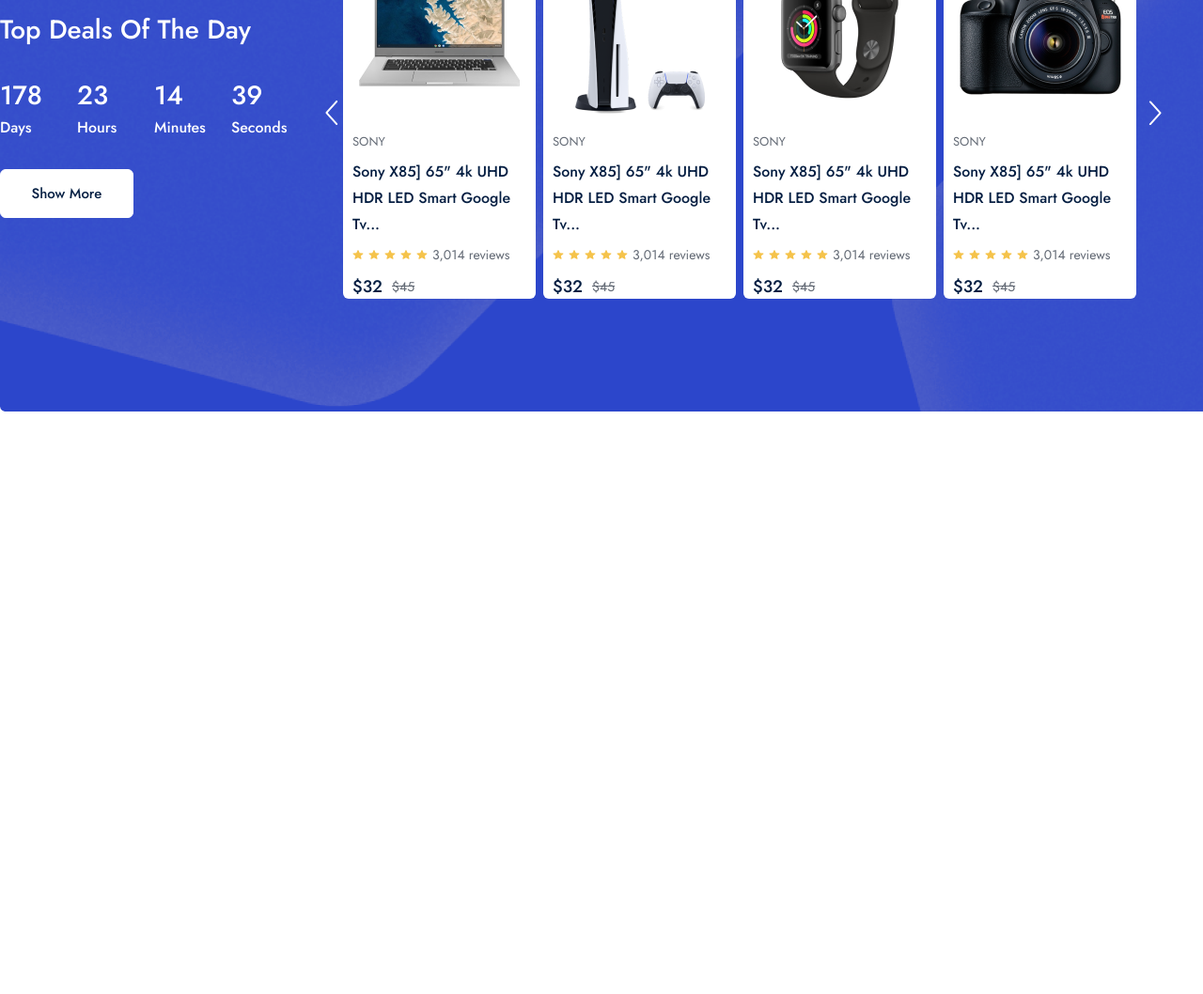
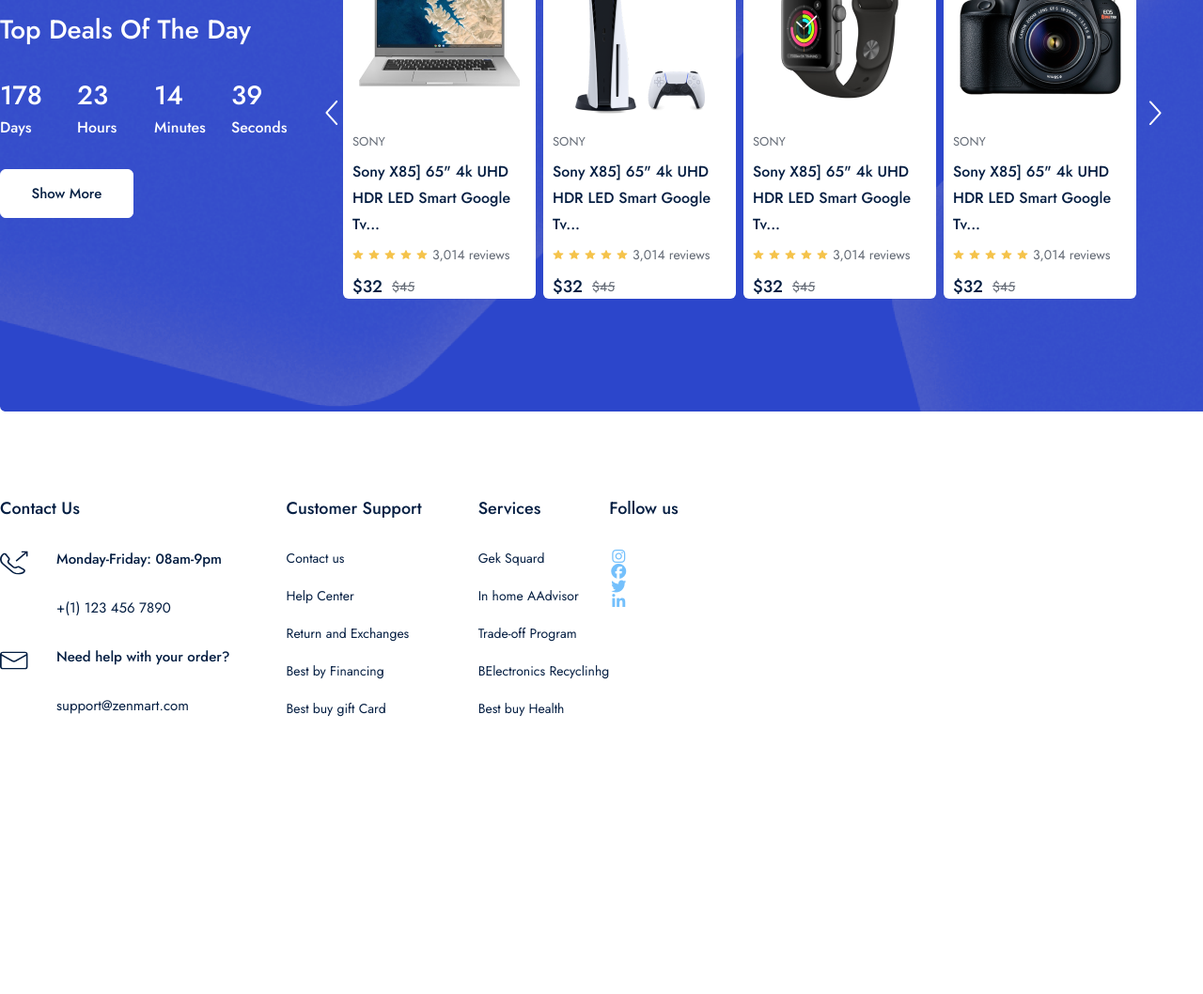
Before and after one commit to Rusha1910/Zenmart, a plain HTML site: page index.html in a window 1280 px wide. Shown: the part 3597-4655 px from the top of the page at 94% size. Before the commit the page ends 4095 px from the top, so only its background shows below. Drawn offline with Linux system fonts and the light colour scheme; files whose address does not match are found by name; a web font is replaced by a local one.

Commit message:
feat: comleated footer view

```diff
--- a/index.html
+++ b/index.html
@@ -9,6 +9,7 @@
 <link href="https://fonts.googleapis.com/css2?family=Jost:ital,wght@0,100..900;1,100..900&family=Playwrite+IT+Trad:wght@100..400&display=swap" rel="stylesheet">
     <link rel="stylesheet" href="./public/css/command.css"/>
     <link rel="stylesheet" href="./public/css/home.css"/>
+    <link rel="stylesheet" href="https://cdnjs.cloudflare.com/ajax/libs/font-awesome/7.3.1/css/all.css" integrity="sha512-x9WwyMYBnlXMNQ6kQ/Lyzu1NqIhLQKL5Oq6xByfXuRj7s9CskyCbLv/1IjqzJmXwFXWr0ov6jBV7Qbc0hh9nHg==" crossorigin="anonymous" referrerpolicy="no-referrer">
 </head>
 <body >
     <div class="navbar_frame">
@@ -737,5 +738,54 @@ Grey Aluminum Case with</p>
             </div>
         </div>
      </div>
+     <div class="footer_frame">
+        <div class="container">
+            <div class="footer_top">
+                 <div class="footer_content_box">
+                    <span class="footer_contact_title">Contact Us</span>
+                    <div class="footer_contact_main">
+                        <img src="./images/icons/phone-call.svg"/>
+                        <div>
+                            <strong>Monday-Friday: 08am-9pm</strong>
+                            <span>+(1) 123 456 7890</span>
+                        </div>
+                    </div>
+                    <div class="footer_contact_main">
+                        <img src="./images/icons/email.svg"/>
+                        <div>
+                            <strong>Need help with your order?</strong>
+                            <span>support@zenmart.com</span>
+                        </div>
+                    </div>
+            </div>
+            <div class="footer_support_box">
+                <span class="footer_contact_title">Customer Support</span>
+                <a>Contact us</a>
+                <a> Help Center</a>
+                <a> Return and Exchanges</a>
+                <a> Best by Financing</a>
+                <a> Best buy gift Card</a>
+            </div>
+            <div class="footer_support_box">
+                <span class="footer_contact_title">Services</span>
+                <a>Gek Squard</a>
+                <a> In home AAdvisor</a>
+                <a> Trade-off Program</a>
+                <a> BElectronics Recyclinhg</a>
+                <a> Best buy Health</a>
+            </div>
+            <div class="footer_media_box">
+                <div class="footer_media_main">
+                  <span class="footer_contact_title">Follow us</span>
+                </div>
+                <i class="fa-brands fa-instagram" style="color: rgb(116, 192, 252);"></i>
+                <i class="fa-brands fa-facebook" style="color: rgb(116, 192, 252);"></i>
+                <i class="fa-brands fa-twitter" style="color: rgb(116, 192, 252);"></i>
+                <i class="fa-brands fa-linkedin-in" style="color: rgb(116, 192, 252);"></i>
+                <div class="footer_media_main"></div>
+            </div>
+            <div class="footer_bottom"></div>
+        </div>
+     </div>
 </body>
 </html>
--- a/public/css/command.css
+++ b/public/css/command.css
@@ -272,3 +272,100 @@ border-radius:50%;
     height:2px;
     background:rgba(4, 30, 66, 1);
 }
+/*footer*/
+.footer_frame{
+    padding:90px 0 20px;
+position:relative;
+ width:100%;
+height:507px;
+display:flex;
+      flex-direction:row;
+      justify-content:center;
+background: rgba(255, 255, 255, 1);
+}
+.footer_frame .footer_contact_title{
+    color: rgba(4, 30, 66, 1);
+margin-bottom:30px;
+font-family: "Jost";
+font-style: Medium;
+font-size: 18px;
+font-weight: 500;
+line-height: 26px;
+ display:flex;
+
+}
+.footer_frame .footer_top{
+
+    display:flex;
+      flex-direction:row;
+}
+.footer_frame .footer_top .footer_contact_main{
+    display:flex;
+      flex-direction:row;
+      margin-top:30px;
+}
+.footer_frame  .footer_contact_main img{
+    width:30px;
+    height:30px;
+}
+.footer_frame  .footer_contact_main div{
+    margin-left:30px;
+     display:flex;
+      flex-direction:column;
+}
+.footer_frame  .footer_contact_main div strong{
+color: rgba(4, 30, 66, 1);
+
+font-family: "Jost";
+font-style: Medium;
+font-size: 15px;
+font-weight: 500;
+line-height: 22px;
+
+}
+.footer_frame  .footer_contact_main div span{
+    color: rgba(4, 30, 66, 1);
+margin-top:30px;
+font-family: "Jost";
+font-style: Regular;
+font-size: 15px;
+font-weight: 400;
+line-height: 22px;
+
+}
+.footer_frame .footer_support_box{
+    display:flex;
+    flex-direction:column;
+    cursor:pointer;
+    margin-left:60px;
+}
+.footer_frame .footer_support_box a{
+    color: rgba(4, 30, 66, 1);
+
+font-family: "Jost";
+font-size: 14px;
+font-weight: 400;
+margin-bottom:20px;
+
+}
+.footer_frame  .footer_media_box{
+    display:flex;
+      flex-direction:column;
+}
+.footer_frame  .footer_media_box .footer_media_main{
+    display:flex;
+      flex-direction:column;
+
+}
+.footer_frame   .footer_media_main div{
+    display:flex;
+      flex-direction:row;
+
+}
+
+
+.footer_frame   .footer_media_main div i {
+    margin-right:25px;
+      display:flex;
+      flex-direction:row;
+}
```
